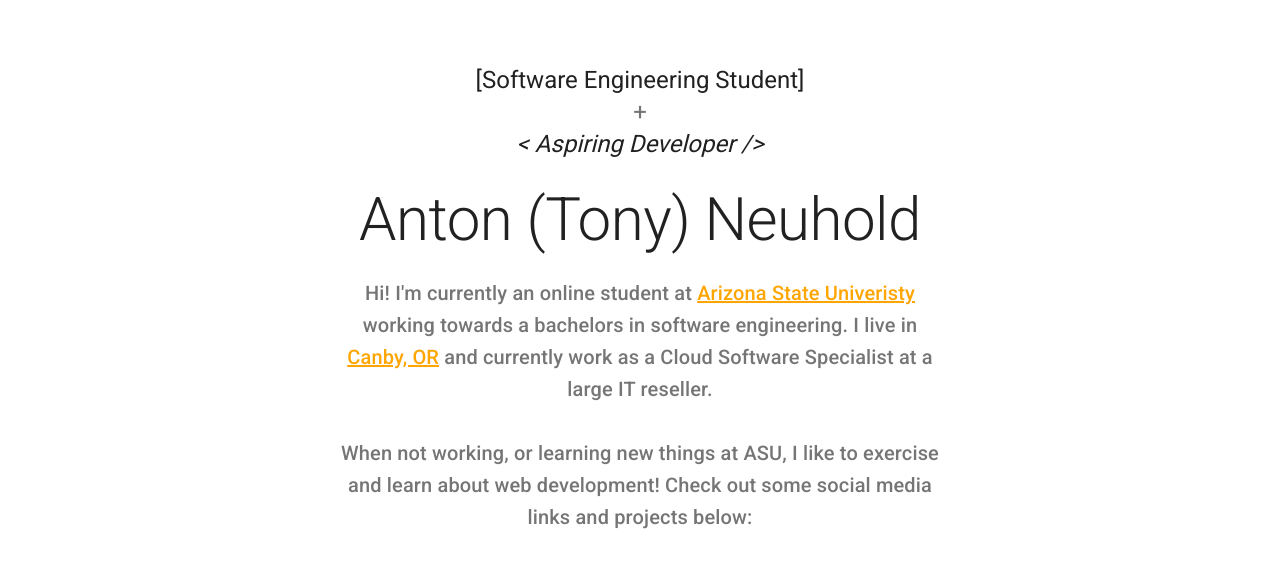
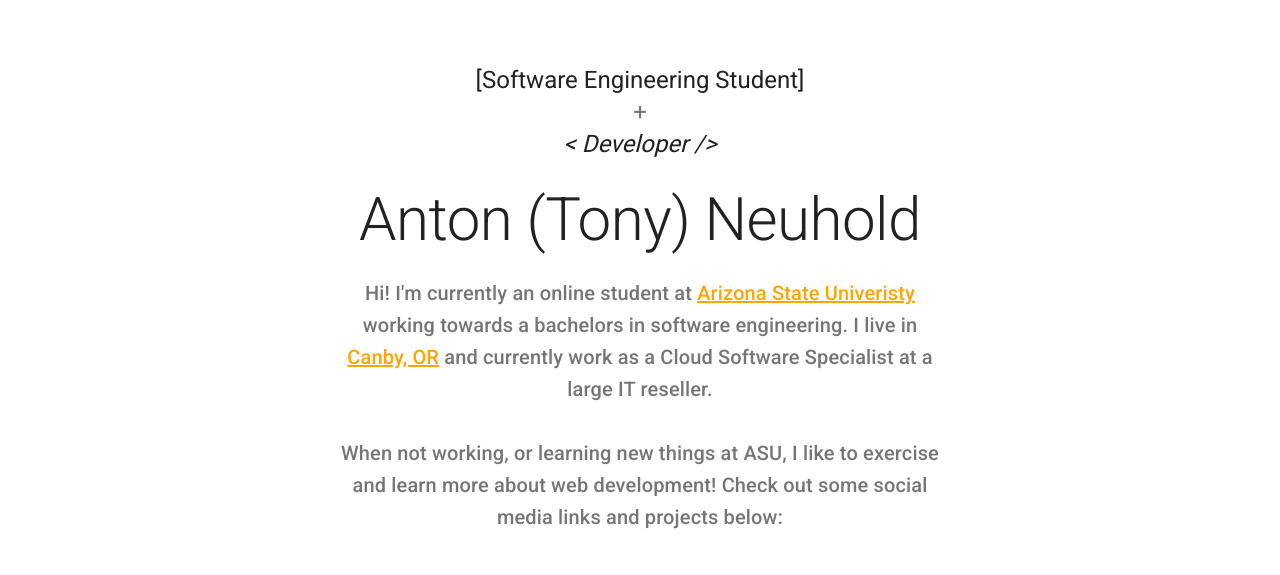
Before and after one commit to aneuhold/portfolio, a React (Create React App) app: page / in a window 1280 px wide. Shown: the top 575 px of the page. Built offline with nearby package versions, Linux system fonts and the light colour scheme.

Commit message:
Update spacing and change intro a bit Updated the spacing between grid items. The framework changed a bit. Also deleted "aspiring" from the intro haha. 👍

```diff
--- a/src/Album.js
+++ b/src/Album.js
@@ -62,6 +62,7 @@ function Album(props) {
     <React.Fragment>
       <CssBaseline />
       <main>
+
         {/* Hero unit */}
         <div className={classes.heroUnit}>
           <div className={classes.heroContent}>
@@ -72,7 +73,7 @@ function Album(props) {
               +
             </Typography>
             <Typography component="h4" variant="h5" align="center" color="textPrimary" gutterBottom>
-              <i>{'< Aspiring Developer />'}</i>
+              <i>{'< Developer />'}</i>
             </Typography>
             <Typography component="h1" variant="h2" align="center" color="textPrimary" className={classes.titleName} gutterBottom>
               Anton (Tony) Neuhold
@@ -92,7 +93,7 @@ function Album(props) {
               <br />
               <br />
               When not working, or learning new things at ASU, I like to exercise and
-              learn about web development! Check out some social media links
+              learn more about web development! Check out some social media links
               and projects below:
             </Typography>
             <div className={classes.heroButtons}>
@@ -110,9 +111,10 @@ function Album(props) {
             </div>
           </div>
         </div>
+        {/* End hero unit */}
+
         <div className={classNames(classes.layout, classes.cardGrid)} id="projects">
-          {/* End hero unit */}
-          <Grid container justify="center" spacing={40}>
+          <Grid container justify="center" spacing={4}>
             {projects.map(card => (
               <Grid item key={card.name} sm={6} md={4} lg={3}>
                 <Card className={classes.card}>
@@ -145,7 +147,9 @@ function Album(props) {
             ))}
           </Grid>
         </div>
+
       </main>
+
       {/* Footer */}
       <footer className={classes.footer}>
         <Typography variant="h6" align="center" gutterBottom>
@@ -164,6 +168,7 @@ function Album(props) {
         </Typography>
       </footer>
       {/* End footer */}
+
     </React.Fragment>
   );
 }
```
